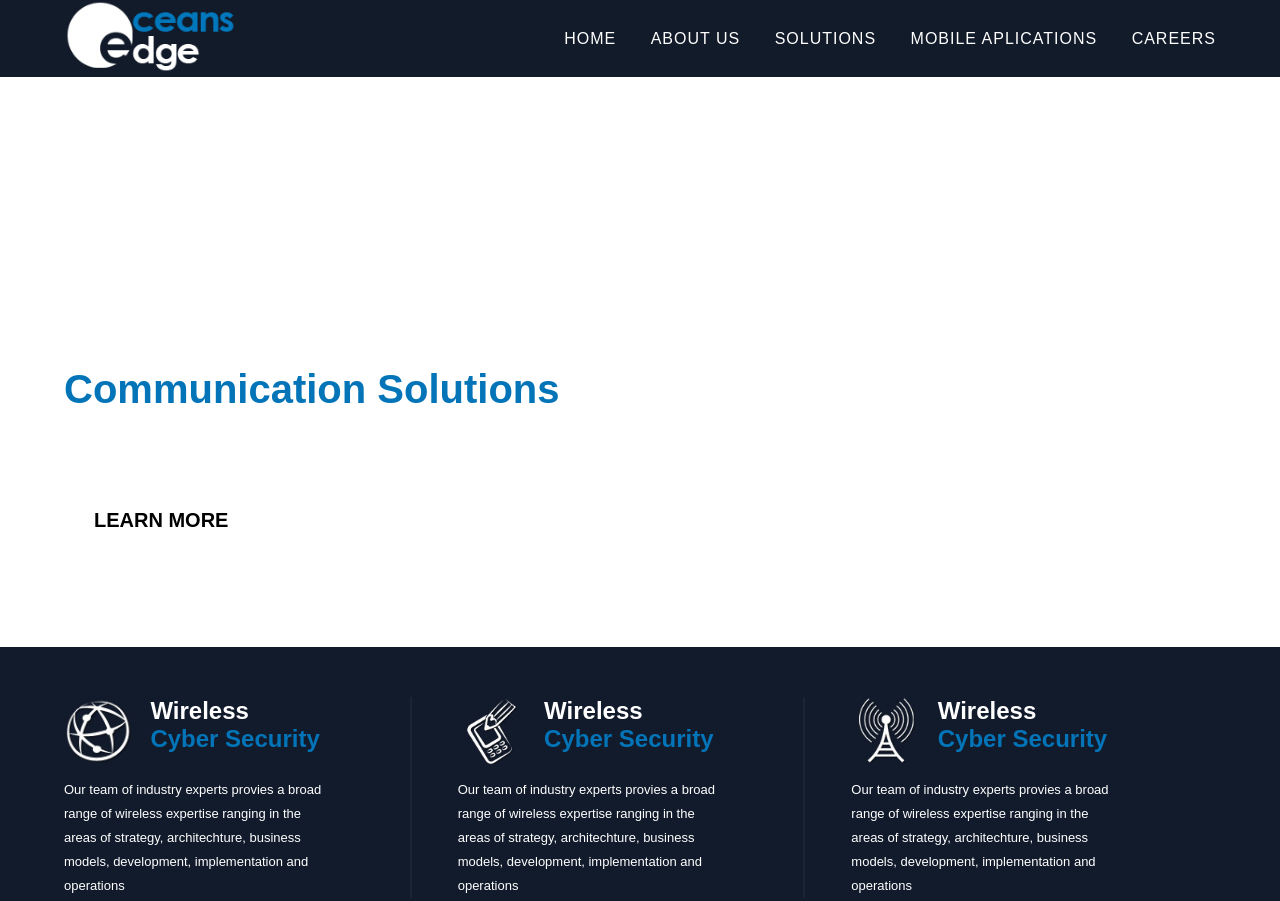
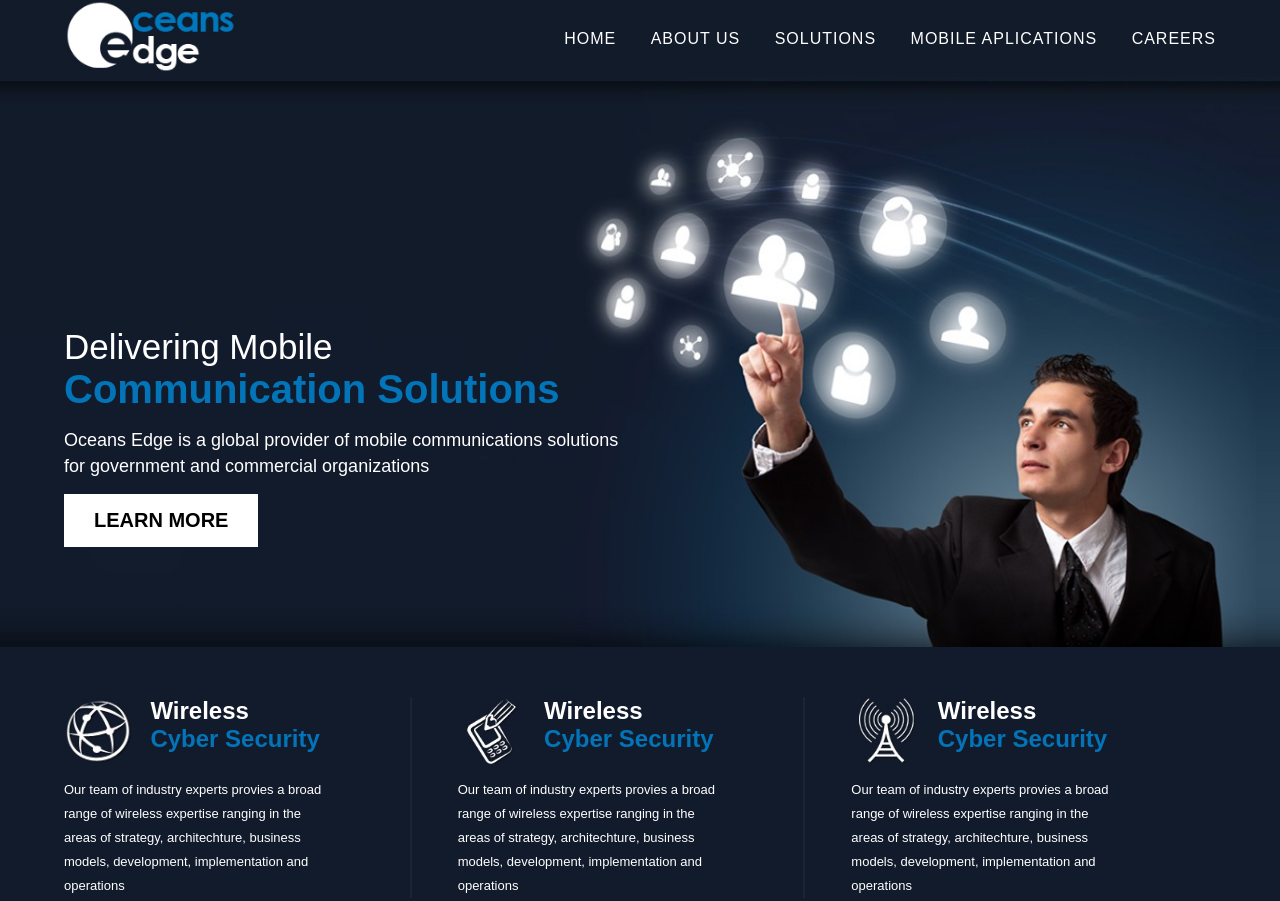
Before and after one commit to mdmehedihasan002/SSB-DAY_8, a plain HTML site: page index.html in a window 1280 px wide. Shown: the top 901 px of the page. Drawn offline with Linux system fonts and the light colour scheme.

Commit message:
Update style.css

```diff
--- a/css/style.css
+++ b/css/style.css
@@ -59,7 +59,7 @@ header{
 
 /* banner css start */
 .banner{
-  background: url(images/banner_b.jpeg);
+  background: url(../images/banner_b.jpeg);
   background-repeat: no-repeat;
   background-size: cover;
   background-position:center center;
```
